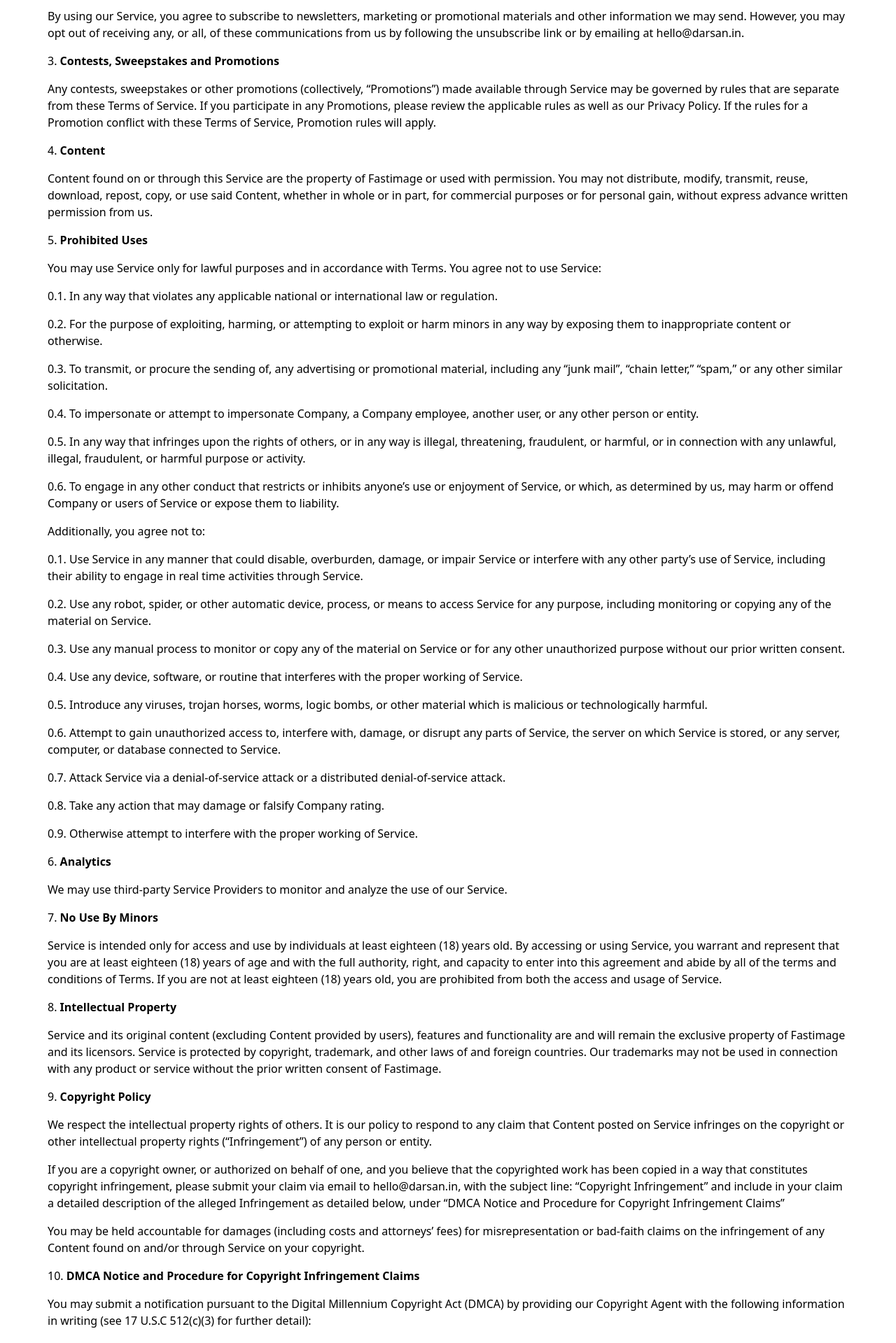
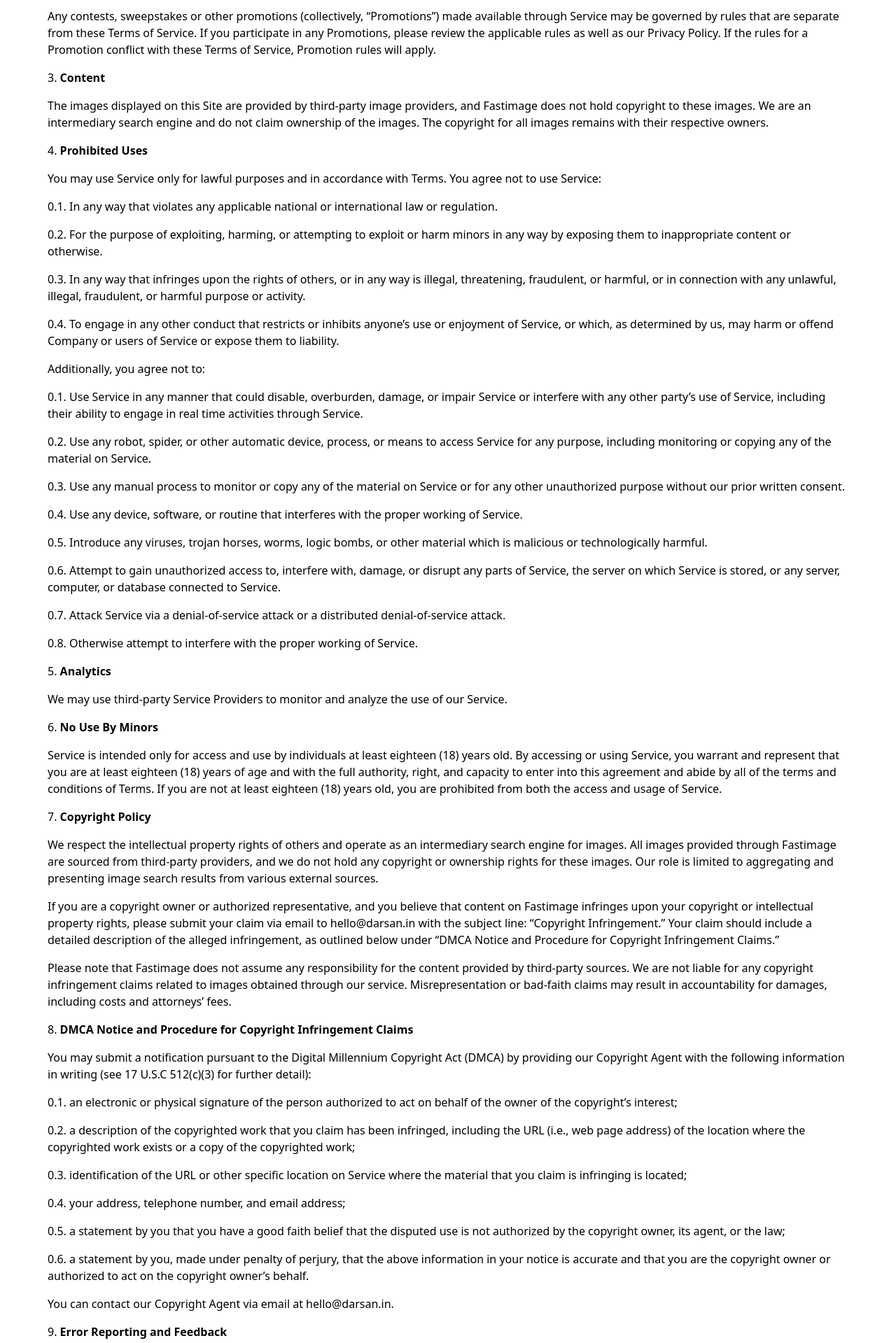
Before and after one commit to darsan-in/Fastimage, a Next.js app: page /terms-and-conditions in a window 1280 px wide. Shown: the part 620-2539 px from the top of the page at 70% size. Built offline with nearby package versions, Linux system fonts and the light colour scheme.

Commit message:
policy update #2

```diff
--- a/app/disclaimer/page.tsx
+++ b/app/disclaimer/page.tsx
@@ -37,14 +37,7 @@
       FOR MONITORING ANY TRANSACTION BETWEEN YOU AND THIRD-PARTY PROVIDERS OF
       PRODUCTS OR SERVICES.
     </p>
-    <p>
-      <b>AFFILIATES DISCLAIMER</b>
-    </p>
-    <p>
-      The Site may contain links to affiliate websites, and we may receive an
-      affiliate commission for any purchases or actions made by you on the
-      affiliate websites using such links.
-    </p>
+
     <p>
       <b>ERRORS AND OMISSIONS DISCLAIMER</b>
     </p>
@@ -57,7 +50,7 @@
       results obtained from the use of this information, and without warranty of
       any kind, express or implied, including, but not limited to warranties of
       performance, merchantability, and fitness for a particular purpose.
-    </p>{" "}
+    </p>
     <p>
       In no event will Fastimage, its related partnerships or corporations, or
       the partners, agents or employees thereof be liable to you or anyone else
@@ -76,6 +69,15 @@
       owners.
     </p>
     <p>
+      <b>COPYRIGHT NOTICE</b>
+    </p>
+    <p>
+      The images displayed on this Site are provided by third-party image
+      providers, and Fastimage does not hold copyright to these images. We are
+      an intermediary search engine and do not claim ownership of the images.
+      The copyright for all images remains with their respective owners.
+    </p>
+    <p>
       <b>CONTACT US</b>
     </p>
     <p>
--- a/app/privacy-policy/page.tsx
+++ b/app/privacy-policy/page.tsx
@@ -70,17 +70,17 @@
       <b>THE USER</b> is the individual using our Service. The User corresponds
       to the Data Subject, who is the subject of Personal Data.
     </p>
-    <p>
+    {/*  <p>
       3. <b>Information Collection and Use</b>
     </p>
     <p>
       We collect several different types of information for various purposes to
       provide and improve our Service to you.
+    </p> */}
+    <p>
+      3. <b>Types of Data Collected</b>
     </p>
-    <p>
-      4. <b>Types of Data Collected</b>
-    </p>
-    <p>
+    {/* <p>
       <b>Personal Data</b>
     </p>
     <p>
@@ -99,7 +99,7 @@
       or promotional materials and other information that may be of interest to
       you. You may opt out of receiving any, or all, of these communications
       from us by following the unsubscribe link.
-    </p>
+    </p> */}
     <p>
       <b>Usage Data</b>
     </p>
@@ -122,7 +122,7 @@
       Internet browser you use, unique device identifiers and other diagnostic
       data.
     </p>
-    <p>
+    {/* <p>
       <b>Tracking Cookies Data</b>
     </p>
     <p>
@@ -157,8 +157,8 @@
     <p>
       0.4. <b>Advertising Cookies:</b> Advertising Cookies are used to serve you
       with advertisements that may be relevant to you and your interests.
-    </p>
-    <p>
+    </p> */}
+    {/* <p>
       <b>Other Data</b>
     </p>
     <p>
@@ -173,9 +173,9 @@
       , information on bonuses and compensation, information on marital status,
       family members, social security (or other taxpayer identification) number,
       office location and other data.
-    </p>
+    </p> */}
     <p>
-      5. <b>Use of Data</b>
+      4. <b>Use of Data</b>
     </p>
     <p>Fastimage uses the collected data for various purposes:</p>
     <p>0.1. to provide and maintain our Service;</p>
@@ -212,7 +212,7 @@
     </p>
     <p>0.13. for any other purpose with your consent.</p>
     <p>
-      6. <b>Retention of Data</b>
+      5. <b>Retention of Data</b>
     </p>
     <p>
       We will retain your Personal Data only for as long as is necessary for the
@@ -229,7 +229,7 @@
       or we are legally obligated to retain this data for longer time periods.
     </p>
     <p>
-      7. <b>Transfer of Data</b>
+      6. <b>Transfer of Data</b>
     </p>
     <p>
       Your information, including Personal Data, may be transferred to – and
@@ -238,9 +238,9 @@
       differ from those of your jurisdiction.
     </p>
     <p>
-      If you are located outside USA, India and choose to provide information to
-      us, please note that we transfer the data, including Personal Data, to
-      USA, India and process it there.
+      If you are located outside USA or India and choose to provide information
+      to us, please note that we transfer the data, including Personal Data, to
+      USA and India to process it there.
     </p>
     <p>
       Your consent to this Privacy Policy followed by your submission of such
@@ -254,7 +254,7 @@
       of your data and other personal information.
     </p>
     <p>
-      8. <b>Disclosure of Data</b>
+      7. <b>Disclosure of Data</b>
     </p>
     <p>We may disclose personal information that we collect, or you provide:</p>
     <p>
@@ -294,7 +294,7 @@
       rights, property, or safety of the Company, our customers, or others.
     </p>
     <p>
-      9. <b>Security of Data</b>
+      8. <b>Security of Data</b>
     </p>
     <p>
       The security of your data is important to us but remember that no method
@@ -303,7 +303,7 @@
       your Personal Data, we cannot guarantee its absolute security.
     </p>
     <p>
-      10.{" "}
+      9.{" "}
       <b>
         Your Data Protection Rights Under General Data Protection Regulation
         (GDPR)
@@ -364,7 +364,7 @@
       (EEA).
     </p>
     <p>
-      11.{" "}
+      10.{" "}
       <b>
         Your Data Protection Rights under the California Privacy Protection Act
         (CalOPPA)
@@ -394,7 +394,7 @@
       0.4. users are able to change their personal information by emailing us at{" "}
       <b>hello@darsan.in</b>.
     </p>
-    <p>Our Policy on “Do Not Track” Signals:</p>
+    {/* <p>Our Policy on “Do Not Track” Signals:</p>
     <p>
       We honor Do Not Track signals and do not track, plant cookies, or use
       advertising when a Do Not Track browser mechanism is in place. Do Not
@@ -404,9 +404,9 @@
     <p>
       You can enable or disable Do Not Track by visiting the Preferences or
       Settings page of your web browser.
-    </p>
+    </p> */}
     <p>
-      12.{" "}
+      11.{" "}
       <b>
         Your Data Protection Rights under the California Consumer Privacy Act
         (CCPA)
@@ -504,7 +504,7 @@
       on 01/01/2020.
     </p>
     <p>
-      13. <b>Service Providers</b>
+      12. <b>Service Providers</b>
     </p>
     <p>
       We may employ third party companies and individuals to facilitate our
@@ -518,28 +518,28 @@
       any other purpose.
     </p>
     <p>
-      14. <b>Analytics</b>
+      13. <b>Analytics</b>
     </p>
     <p>
       We may use third-party Service Providers to monitor and analyze the use of
       our Service.
     </p>
     <p>
-      15. <b>CI/CD tools</b>
+      14. <b>CI/CD tools</b>
     </p>
     <p>
       We may use third-party Service Providers to automate the development
       process of our Service.
     </p>
     <p>
-      16. <b>Advertising</b>
+      15. <b>Advertising</b>
     </p>
     <p>
       We may use third-party Service Providers to show advertisements to you to
       help support and maintain our Service.
     </p>
     <p>
-      17. <b>Behavioral Remarketing</b>
+      16. <b>Behavioral Remarketing</b>
     </p>
     <p>
       We may use remarketing services to advertise on third party websites to
@@ -548,7 +548,7 @@
       Service.
     </p>
     <p>
-      18. <b>Links to Other Sites</b>
+      17. <b>Links to Other Sites</b>
     </p>
     <p>
       Our Service may contain links to other sites that are not operated by us.
@@ -561,21 +561,7 @@
       privacy policies or practices of any third party sites or services.
     </p>
     <p>
-      For example, the outlined{" "}
-      <a href="https://policymaker.io/privacy-policy/">privacy policy</a> has
-      been made using <a href="https://policymaker.io/">PolicyMaker.io</a>, a
-      free tool that helps create high-quality legal documents. PolicyMaker’s{" "}
-      <a href="https://policymaker.io/privacy-policy/">
-        privacy policy generator
-      </a>{" "}
-      is an easy-to-use tool for creating a{" "}
-      <a href="https://policymaker.io/blog-privacy-policy/">
-        privacy policy for blog
-      </a>
-      , website, e-commerce store or mobile app.
-    </p>
-    <p>
-      19.{" "}
+      18.{" "}
       <b>
         <b>Children’s Privacy</b>
       </b>
@@ -592,7 +578,7 @@
       consent, we take steps to remove that information from our servers.
     </p>
     <p>
-      20. <b>Changes to This Privacy Policy</b>
+      19. <b>Changes to This Privacy Policy</b>
     </p>
     <p>
       We may update our Privacy Policy from time to time. We will notify you of
@@ -609,7 +595,7 @@
       on this page.
     </p>
     <p>
-      21. <b>Contact Us</b>
+      20. <b>Contact Us</b>
     </p>
     <p>
       If you have any questions about this Privacy Policy, please contact us by
--- a/app/terms-and-conditions/page.tsx
+++ b/app/terms-and-conditions/page.tsx
@@ -29,7 +29,7 @@
       <b>hello@darsan.in</b> so we can try to find a solution. These Terms apply
       to all visitors, users and others who wish to access or use Service.
     </p>
-    <p>
+    {/*     <p>
       2. <b>Communications</b>
     </p>
     <p>
@@ -37,10 +37,10 @@
       promotional materials and other information we may send. However, you may
       opt out of receiving any, or all, of these communications from us by
       following the unsubscribe link or by emailing at hello@darsan.in.
-    </p>
+    </p> */}
 
     <p>
-      3. <b>Contests, Sweepstakes and Promotions</b>
+      2. <b>Contests, Sweepstakes and Promotions</b>
     </p>
     <p>
       Any contests, sweepstakes or other promotions (collectively, “Promotions”)
@@ -52,17 +52,16 @@
     </p>
 
     <p>
-      4. <b>Content</b>
+      3. <b>Content</b>
     </p>
     <p>
-      Content found on or through this Service are the property of Fastimage or
-      used with permission. You may not distribute, modify, transmit, reuse,
-      download, repost, copy, or use said Content, whether in whole or in part,
-      for commercial purposes or for personal gain, without express advance
-      written permission from us.
+      The images displayed on this Site are provided by third-party image
+      providers, and Fastimage does not hold copyright to these images. We are
+      an intermediary search engine and do not claim ownership of the images.
+      The copyright for all images remains with their respective owners.
     </p>
     <p>
-      5. <b>Prohibited Uses</b>
+      4. <b>Prohibited Uses</b>
     </p>
     <p>
       You may use Service only for lawful purposes and in accordance with Terms.
@@ -77,22 +76,22 @@
       harm minors in any way by exposing them to inappropriate content or
       otherwise.
     </p>
-    <p>
+    {/* <p>
       0.3. To transmit, or procure the sending of, any advertising or
       promotional material, including any “junk mail”, “chain letter,” “spam,”
       or any other similar solicitation.
-    </p>
-    <p>
+    </p> */}
+    {/*  <p>
       0.4. To impersonate or attempt to impersonate Company, a Company employee,
       another user, or any other person or entity.
-    </p>
+    </p> */}
     <p>
-      0.5. In any way that infringes upon the rights of others, or in any way is
+      0.3. In any way that infringes upon the rights of others, or in any way is
       illegal, threatening, fraudulent, or harmful, or in connection with any
       unlawful, illegal, fraudulent, or harmful purpose or activity.
     </p>
     <p>
-      0.6. To engage in any other conduct that restricts or inhibits anyone’s
+      0.4. To engage in any other conduct that restricts or inhibits anyone’s
       use or enjoyment of Service, or which, as determined by us, may harm or
       offend Company or users of Service or expose them to liability.
     </p>
@@ -129,19 +128,19 @@
       0.7. Attack Service via a denial-of-service attack or a distributed
       denial-of-service attack.
     </p>
-    <p>0.8. Take any action that may damage or falsify Company rating.</p>
+    {/* <p>0.8. Take any action that may damage or falsify Company rating.</p> */}
     <p>
-      0.9. Otherwise attempt to interfere with the proper working of Service.
+      0.8. Otherwise attempt to interfere with the proper working of Service.
     </p>
     <p>
-      6. <b>Analytics</b>
+      5. <b>Analytics</b>
     </p>
     <p>
       We may use third-party Service Providers to monitor and analyze the use of
       our Service.
     </p>
     <p>
-      7. <b>No Use By Minors</b>
+      6. <b>No Use By Minors</b>
     </p>
     <p>
       Service is intended only for access and use by individuals at least
@@ -153,7 +152,7 @@
       of Service.
     </p>
 
-    <p>
+    {/*   <p>
       8. <b>Intellectual Property</b>
     </p>
     <p>
@@ -163,32 +162,35 @@
       and other laws of and foreign countries. Our trademarks may not be used in
       connection with any product or service without the prior written consent
       of Fastimage.
+    </p> */}
+    <p id="crp">
+      7. <b>Copyright Policy</b>
     </p>
     <p>
-      9. <b>Copyright Policy</b>
+      We respect the intellectual property rights of others and operate as an
+      intermediary search engine for images. All images provided through
+      Fastimage are sourced from third-party providers, and we do not hold any
+      copyright or ownership rights for these images. Our role is limited to
+      aggregating and presenting image search results from various external
+      sources.
     </p>
     <p>
-      We respect the intellectual property rights of others. It is our policy to
-      respond to any claim that Content posted on Service infringes on the
-      copyright or other intellectual property rights (“Infringement”) of any
-      person or entity.
+      If you are a copyright owner or authorized representative, and you believe
+      that content on Fastimage infringes upon your copyright or intellectual
+      property rights, please submit your claim via email to hello@darsan.in
+      with the subject line: “Copyright Infringement.” Your claim should include
+      a detailed description of the alleged infringement, as outlined below
+      under “DMCA Notice and Procedure for Copyright Infringement Claims.”
     </p>
     <p>
-      If you are a copyright owner, or authorized on behalf of one, and you
-      believe that the copyrighted work has been copied in a way that
-      constitutes copyright infringement, please submit your claim via email to
-      hello@darsan.in, with the subject line: “Copyright Infringement” and
-      include in your claim a detailed description of the alleged Infringement
-      as detailed below, under “DMCA Notice and Procedure for Copyright
-      Infringement Claims”
+      Please note that Fastimage does not assume any responsibility for the
+      content provided by third-party sources. We are not liable for any
+      copyright infringement claims related to images obtained through our
+      service. Misrepresentation or bad-faith claims may result in
+      accountability for damages, including costs and attorneys’ fees.
     </p>
     <p>
-      You may be held accountable for damages (including costs and attorneys’
-      fees) for misrepresentation or bad-faith claims on the infringement of any
-      Content found on and/or through Service on your copyright.
-    </p>
-    <p>
-      10. <b>DMCA Notice and Procedure for Copyright Infringement Claims</b>
+      8. <b>DMCA Notice and Procedure for Copyright Infringement Claims</b>
     </p>
     <p>
       You may submit a notification pursuant to the Digital Millennium Copyright
@@ -221,7 +223,7 @@
     </p>
     <p>You can contact our Copyright Agent via email at hello@darsan.in.</p>
     <p>
-      11. <b>Error Reporting and Feedback</b>
+      9. <b>Error Reporting and Feedback</b>
     </p>
     <p>
       You may provide us either directly at hello@darsan.in or via third party
@@ -242,7 +244,7 @@
       manner and for any purpose.
     </p>
     <p>
-      12. <b>Links To Other Web Sites</b>
+      10. <b>Links To Other Web Sites</b>
     </p>
     <p>
       Our Service may contain links to third party web sites or services that
@@ -254,18 +256,7 @@
       services. We do not warrant the offerings of any of these
       entities/individuals or their websites.
     </p>
-    <p>
-      For example, the outlined{" "}
-      <a href="https://policymaker.io/terms-and-conditions/">Terms of Use</a>{" "}
-      have been created using{" "}
-      <a href="https://policymaker.io/">PolicyMaker.io</a>, a free web
-      application for generating high-quality legal documents. PolicyMaker’s{" "}
-      <a href="https://policymaker.io/terms-and-conditions/">
-        Terms and Conditions generator
-      </a>{" "}
-      is an easy-to-use free tool for creating an excellent standard Terms of
-      Service template for a website, blog, e-commerce store or app.
-    </p>
+
     <p>
       YOU ACKNOWLEDGE AND AGREE THAT COMPANY SHALL NOT BE RESPONSIBLE OR LIABLE,
       DIRECTLY OR INDIRECTLY, FOR ANY DAMAGE OR LOSS CAUSED OR ALLEGED TO BE
@@ -278,7 +269,7 @@
       OF ANY THIRD PARTY WEB SITES OR SERVICES THAT YOU VISIT.
     </p>
     <p>
-      13. <b>Disclaimer Of Warranty</b>
+      11. <b>Disclaimer Of Warranty</b>
     </p>
     <p>
       THESE SERVICES ARE PROVIDED BY COMPANY ON AN “AS IS” AND “AS AVAILABLE”
@@ -311,7 +302,7 @@
       LIMITED UNDER APPLICABLE LAW.
     </p>
     <p>
-      14. <b>Limitation Of Liability</b>
+      12. <b>Limitation Of Liability</b>
     </p>
     <p>
       EXCEPT AS PROHIBITED BY LAW, YOU WILL HOLD US AND OUR OFFICERS, DIRECTORS,
@@ -333,7 +324,7 @@
       SO THE PRIOR LIMITATION OR EXCLUSION MAY NOT APPLY TO YOU.
     </p>
     <p>
-      15. <b>Termination</b>
+      13. <b>Termination</b>
     </p>
     <p>
       We may terminate or suspend your account and bar access to Service
@@ -351,7 +342,7 @@
       provisions, warranty disclaimers, indemnity and limitations of liability.
     </p>
     <p>
-      16. <b>Governing Law</b>
+      14. <b>Governing Law</b>
     </p>
     <p>
       These Terms shall be governed and construed in accordance with the laws of
@@ -367,7 +358,7 @@
       prior agreements we might have had between us regarding Service.
     </p>
     <p>
-      17. <b>Changes To Service</b>
+      15. <b>Changes To Service</b>
     </p>
     <p>
       We reserve the right to withdraw or amend our Service, and any service or
@@ -378,7 +369,7 @@
       including registered users.
     </p>
     <p>
-      18. <b>Amendments To Terms</b>
+      16. <b>Amendments To Terms</b>
     </p>
     <p>
       We may amend Terms at any time by posting the amended terms on this site.
@@ -396,7 +387,7 @@
       to the new terms, you are no longer authorized to use Service.
     </p>
     <p>
-      19. <b>Waiver And Severability</b>
+      17. <b>Waiver And Severability</b>
     </p>
     <p>
       No waiver by Company of any term or condition set forth in Terms shall be
@@ -413,14 +404,14 @@
       force and effect.
     </p>
     <p>
-      20. <b>Acknowledgement</b>
+      18. <b>Acknowledgement</b>
     </p>
     <p>
       BY USING SERVICE OR OTHER SERVICES PROVIDED BY US, YOU ACKNOWLEDGE THAT
       YOU HAVE READ THESE TERMS OF SERVICE AND AGREE TO BE BOUND BY THEM.
     </p>
     <p>
-      21. <b>Contact Us</b>
+      19. <b>Contact Us</b>
     </p>
     <p>
       Please send your feedback, comments, requests for technical support by
--- a/components/banner.tsx
+++ b/components/banner.tsx
@@ -6,7 +6,7 @@
           Our search engine indexes images from third-party repositories. We do
           not own the copyright; it remains with the original creators.
           <a
-            href="/disclaimer"
+            href="/terms-and-conditions#crp"
             className="font-semibold underline duration-150 hover:text-indigo-100 inline-flex items-center gap-x-1"
           >
             Learn more
```
